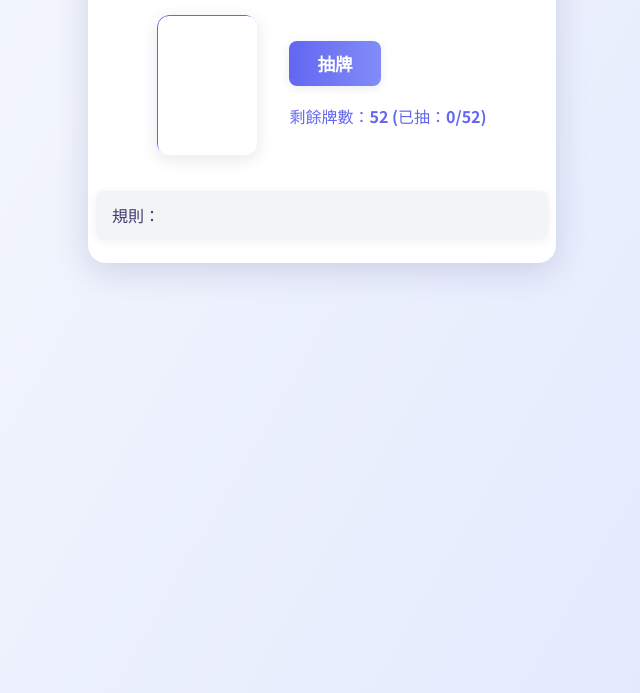
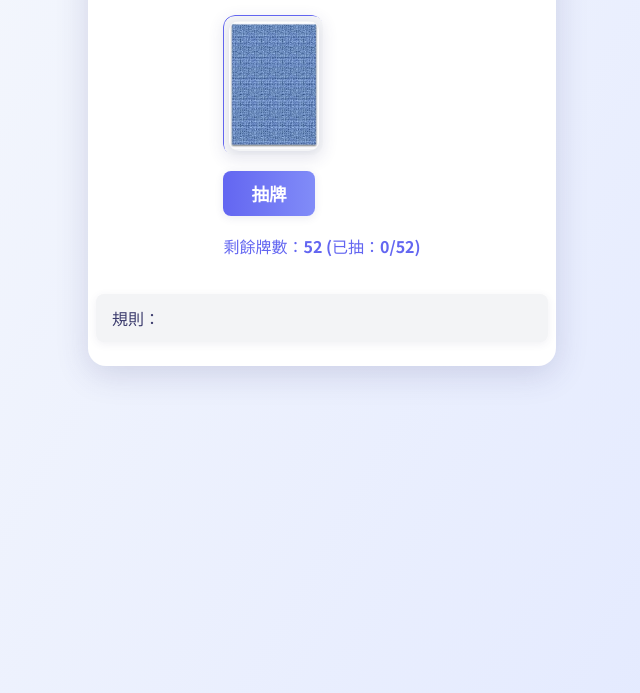
Before and after one commit to Joe4NYC/Drinking-game---Poker, a plain HTML site: page index.html in a window 1280 px wide. Shown: the part 147-840 px from the top of the page, without its empty margins (318-958 px from the left). Drawn offline with Linux system fonts and the light colour scheme.

Commit message:
Update index.html

```diff
--- a/index.html
+++ b/index.html
@@ -11,13 +11,13 @@
     <div class="container">
         <h1>大排檔撲克遊戲</h1>
         <div class="game-area">
-            <div class="card-area">
-        <div class="card" id="card">
-            <div class="front"></div>
-            <div class="back"><img src="pokers image/Poker Back.jpeg" alt="Poker Back"></div>
+            <div class="info-area">
+                <div class="card-area">
+                    <div class="card flipped" id="card" data-loaded="false">
+                        <div class="front"></div>
+                        <div class="back"><img src="pokers image/Poker Back.jpeg" alt="Poker Back"></div>
+                    </div>
                 </div>
-            </div>
-            <div class="info-area">
                 <button id="draw-button">抽牌</button>
                 <div id="remaining">剩餘牌數：52 (已抽：0/52)</div>
             </div>
```
